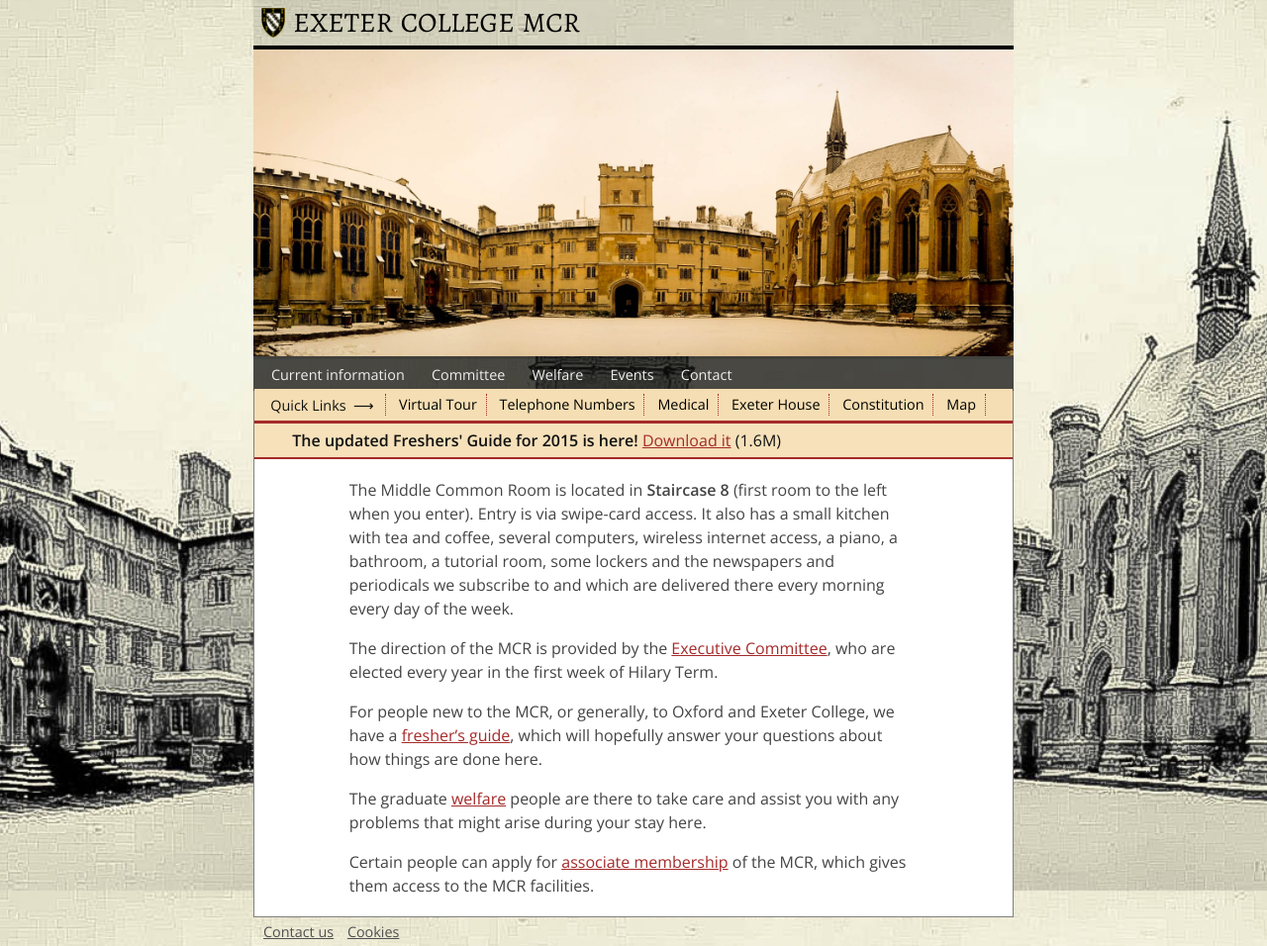
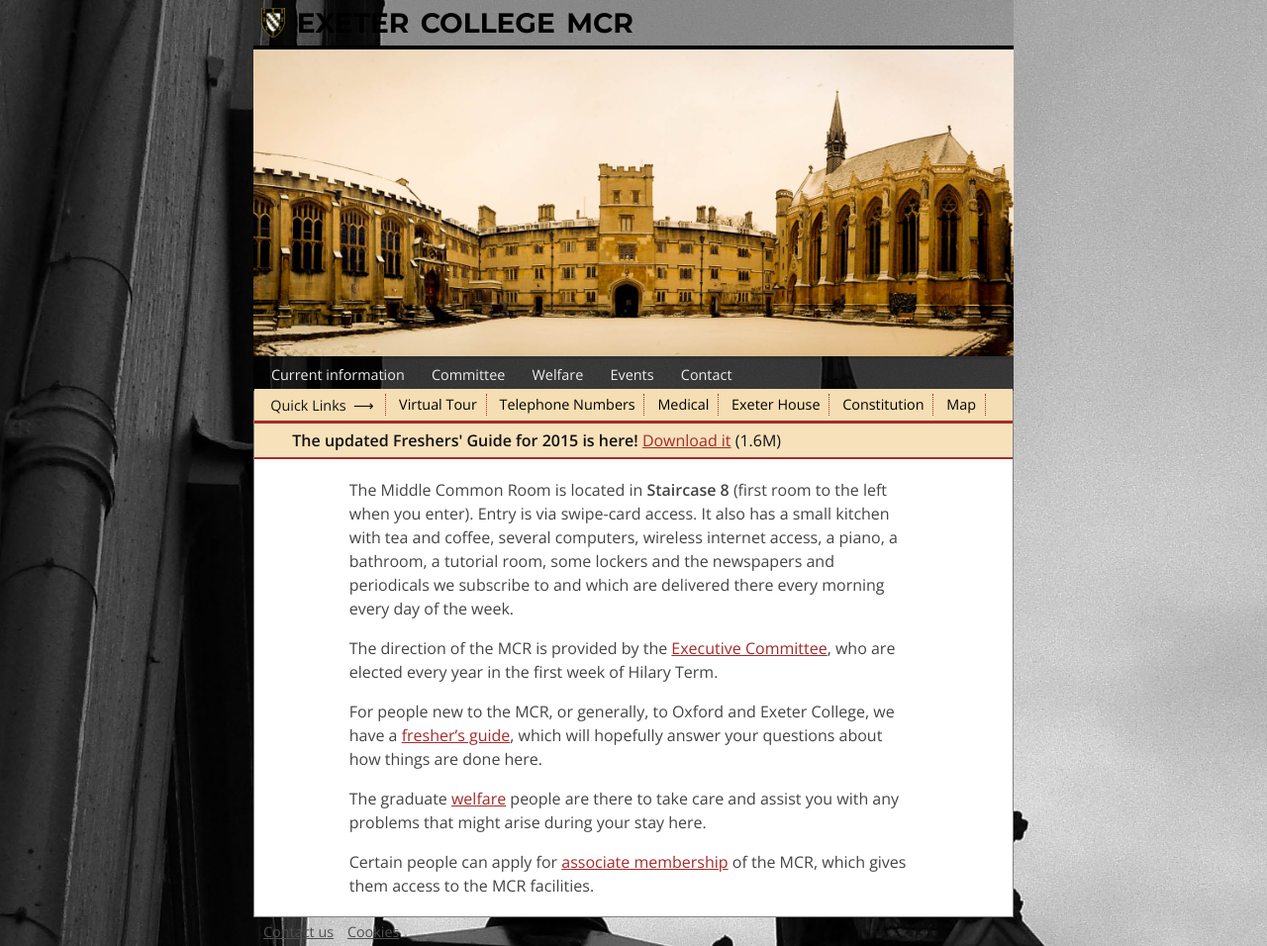
Before and after one commit to exetermcr/exetermcr.github.io, a Jekyll site: the page built from index.html, in a window 1280 px wide. Shown: the whole page at 99% size. Built offline with Jekyll 4.4.1, drawn with Linux system fonts in a browser that asks for light colours.

Commit message:
change fonts and background

```diff
--- a/_layouts/page.html
+++ b/_layouts/page.html
@@ -10,7 +10,7 @@
  <link rel="icon" href="exeter-crest-small.gif" type="image/x-icon" />
  <link rel="stylesheet" href="style.css" type="text/css" />
  <link rel="stylesheet" href="print.css" media="print">
- <link href='http://fonts.googleapis.com/css?family=Alegreya:400italic,700italic,400,700' rel='stylesheet' type='text/css'>
+ <link href='http://fonts.googleapis.com/css?family=Montserrat:400,700' rel='stylesheet' type='text/css'>
  <link href='http://fonts.googleapis.com/css?family=Open+Sans:400italic,600italic,400,600'
  rel='stylesheet' type='text/css'>
  <script type="text/javascript" src="/assets/jquery-1.8.3.min.js"></script>
--- a/index.html
+++ b/index.html
@@ -8,7 +8,7 @@
  <title>Exeter MCR</title>
  <link rel="icon" href="exeter-crest-small.gif" type="image/x-icon" />
  <link rel="stylesheet" href="style.css" type="text/css" />
- <link href='http://fonts.googleapis.com/css?family=Alegreya:400italic,400'
+ <link href='http://fonts.googleapis.com/css?family=Montserrat:400,700'
        rel='stylesheet' type='text/css'>
  <link href='http://fonts.googleapis.com/css?family=Open+Sans:400italic,600italic,400,600'
  rel='stylesheet' type='text/css'>
--- a/style.scss
+++ b/style.scss
@@ -18,7 +18,7 @@
     margin-bottom: -10px;
 }
 html {
-    background: url('images/headers/background.jpg') no-repeat center center fixed;
+    background: url('images/headers/background-new.jpg') no-repeat center center fixed;
     -webkit-background-size: cover;
     -moz-background-size: cover;
     -o-background-size: cover;
@@ -56,7 +56,7 @@
 }
 
 h1 a {
-	font-family: Alegreya, sans-serif;
+	font-family: Montserrat, sans-serif;
 }
 
 a#menu {
@@ -459,8 +459,8 @@
     border-bottom: 4px solid black;
     font-variant: small-caps;
 	color: gold;
-    font-family: Alegreya, sans-serif;
-    font-weight: normal;
+    font-family: Montserrat, sans-serif;
+    font-weight: bold;
     padding: 8px;
 	width: auto;
     margin: 0;
```
Also changed, not shown: images/headers/background-new.jpg (added).
